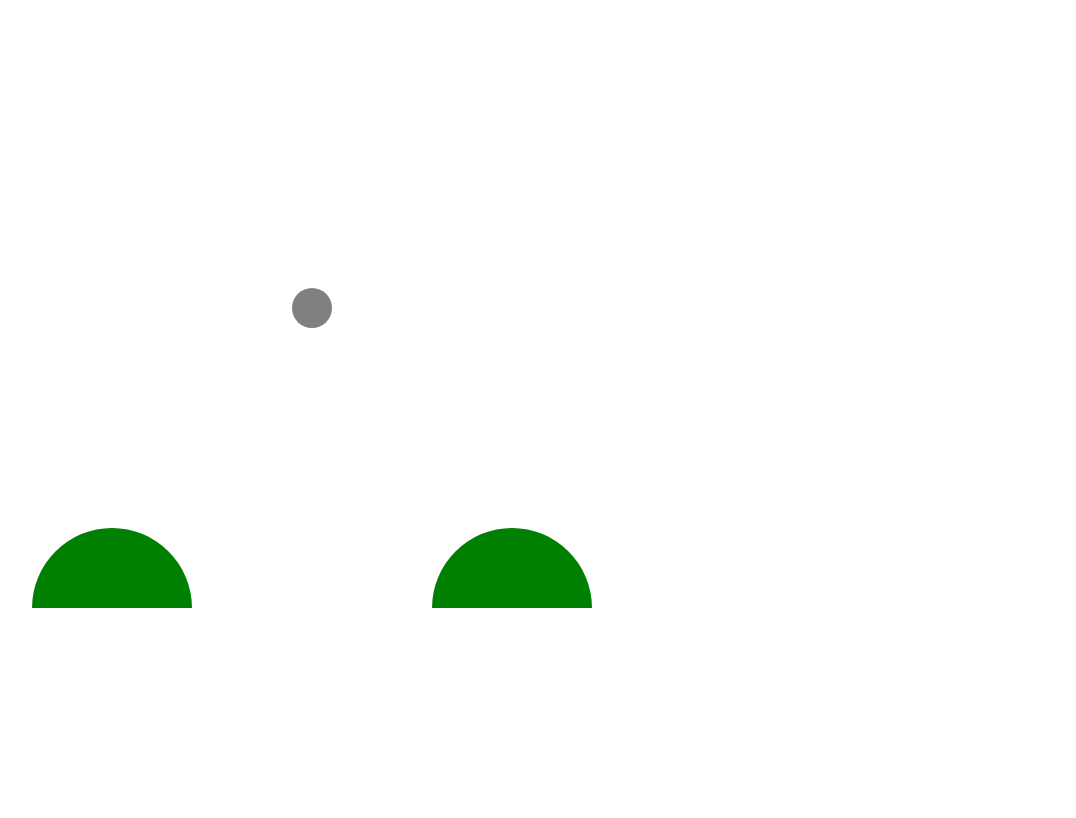
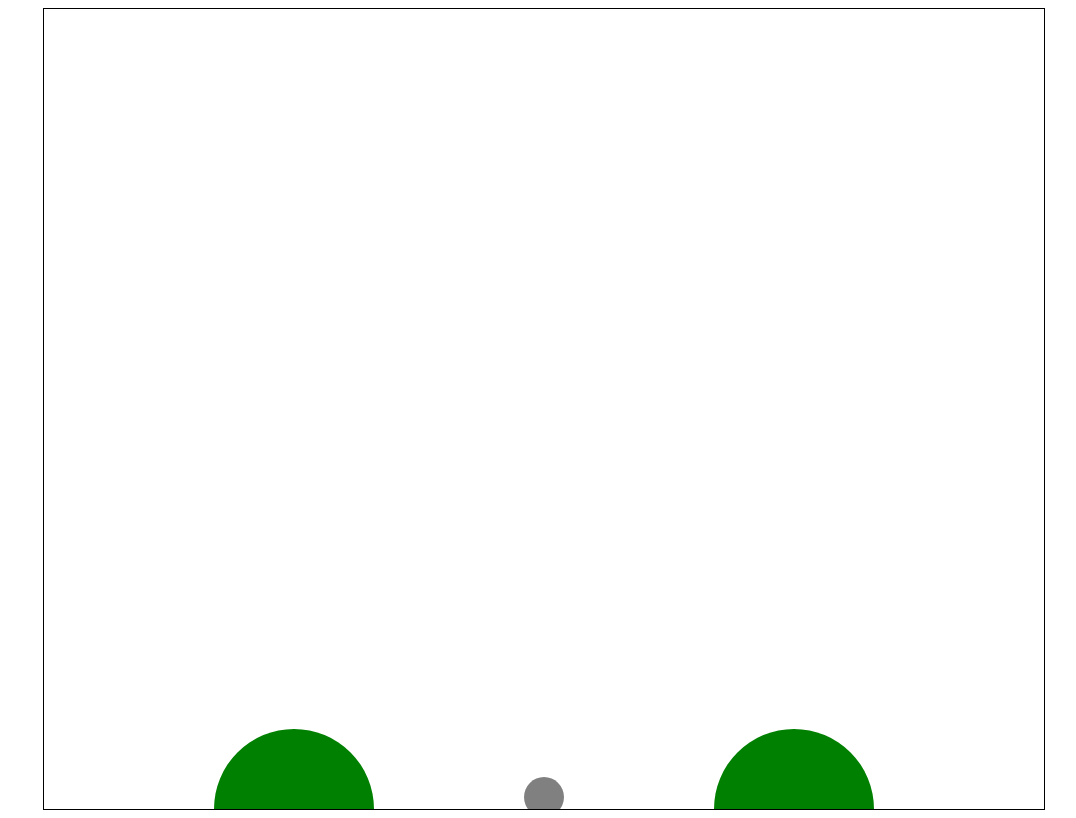
Before and after one commit to BoreHaze/SlothVolleyball, a plain HTML site: page index.html in a window 1280 px wide. Shown: the whole page, without its empty margins (96-1172 px from the left). Drawn offline with Linux system fonts and the light colour scheme.

Commit message:
Gravity, boundry detection.

```diff
--- a/index.html
+++ b/index.html
@@ -1,5 +1,6 @@
 <html>
 <body>
+  <link rel="stylesheet" type="text/css" href="./slothVolleyball.css">
 	<script src="./lib/utils.js"></script>
 	<script src="./lib/movingObject.js"></script>
   <script src="./lib/ball.js"></script>
@@ -7,10 +8,10 @@
 	<script src="./lib/game.js"></script>
 	<script src="./lib/gameView.js"></script>
 	<script src="./keymaster-master/keymaster.js"></script>
-	<canvas id="canvas" height="600 " width="800"></canvas>
-	<script type "text/javascript">
+  <canvas id="canvas" width="1000" height="800 " ></canvas>
+  <script type "text/javascript">
 		var ctx = document.getElementById('canvas').getContext('2d');
-		var gameView = new SlothVolleyball.GameView(1000, 750, 35);
+		var gameView = new SlothVolleyball.GameView(1000, 800);
 		gameView.start(ctx);
 	</script>
 </body>
--- a/lib/ball.js
+++ b/lib/ball.js
@@ -34,4 +34,9 @@
 		ctx.fill(path);
 	};
 
+  Ball.prototype.atGround = function() {
+    return (this.pos[1] + this.rad >= this.game.DIM_Y);
+  }
+
+
 })();
--- a/lib/game.js
+++ b/lib/game.js
@@ -8,10 +8,10 @@
 		this.DIM_Y = dim_y;
 		this.NUM_PLAYERS = num_players;
 
-    this.ball = new SlothVolleyball.Ball([400, 300], this)
+    this.ball = new SlothVolleyball.Ball([this.DIM_X/2, this.DIM_Y/2], this)
     this.sloths = [];
-    this.sloths.push( new SlothVolleyball.Sloth([200, 600], this))
-    this.sloths.push( new SlothVolleyball.Sloth([600, 600], this))
+    this.sloths.push( new SlothVolleyball.Sloth([0 + (this.DIM_X/4), this.DIM_Y], this))
+    this.sloths.push( new SlothVolleyball.Sloth([this.DIM_X - (this.DIM_X/4), this.DIM_Y], this))
 	};
 
   Game.prototype.allObjects = function() {
--- a/lib/movingObject.js
+++ b/lib/movingObject.js
@@ -24,8 +24,16 @@
   }
 
 	MovingObject.prototype.move = function(){
-		// this.pos[0] += this.vel[0];
-		// this.pos[1] += this.vel[1];
+		this.pos[0] += this.vel[0];
+		this.pos[1] += this.vel[1];
+
+    if (!this.atGround()){
+      this.vel[1] += (9.8 / 25);
+    }
+
+    if (this.atGround()){
+      this.vel[1] = 0;
+    }
 	}
 
 	MovingObject.prototype.isCollidedWith = function(otherObject) {
@@ -43,5 +51,13 @@
 	MovingObject.prototype.collideWith = function(otherObject) {
 	}
 
+  MovingObject.prototype.atSideBoundry = function() {
+    return (this.pos[0] <= 0) || (this.pos[0] >= this.game.DIM_X);
+  }
+
+  MovingObject.prototype.atGround = function() {
+    return (this.pos[1] >= this.game.DIM_Y);
+  }
+
 
 })();
--- /dev/null
+++ b/slothVolleyball.css
@@ -0,0 +1,9 @@
+/*#canvas-container {
+  margin: auto;
+}*/
+
+canvas {
+  display: block;
+  margin: 0 auto;
+  border: 1px black solid;
+}
```
